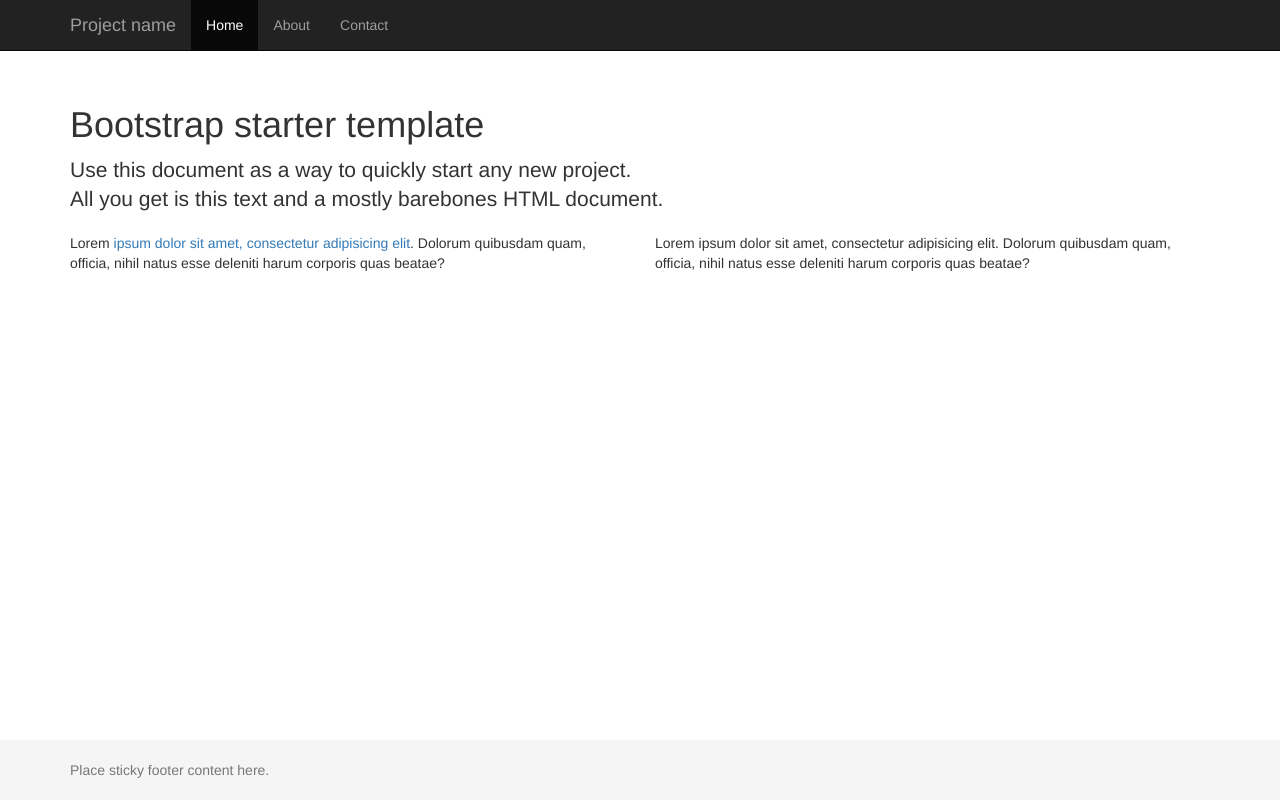
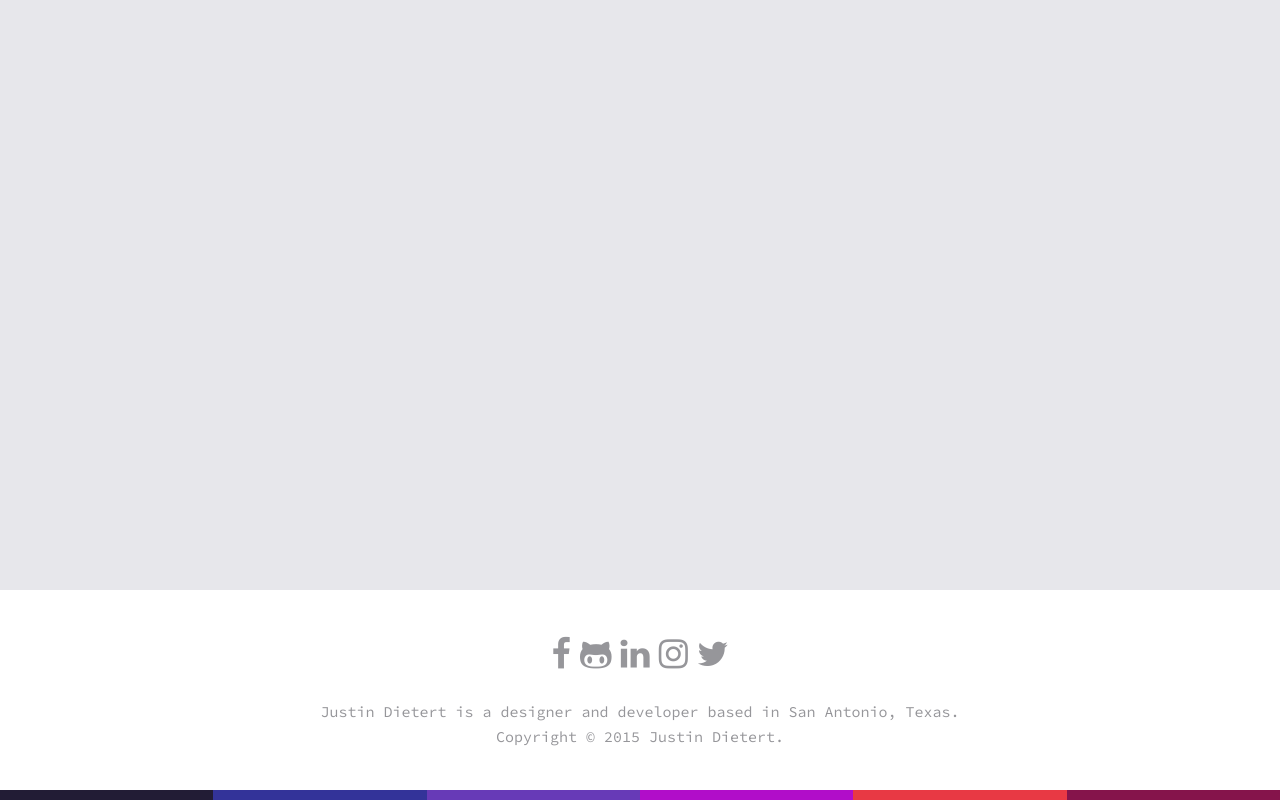
Before and after one commit to justindietert/codeup.dev, a PHP site: page /portfolio.html in a window 1280 px wide. Run offline with PHP 8.4, Linux system fonts and the light colour scheme; some libraries are stand-ins or nearby versions.

Commit message:
added sticky footer to portfolio page

```diff
--- a/public/css/main.css
+++ b/public/css/main.css
@@ -1,34 +1,96 @@
+
+html {
+    position: relative;
+    min-height: 100%;
+}
 body {
-    padding-top: 85px;
+    /* Margin bottom by footer height */
+    margin-bottom: 210px;
+    font-family: 'Source Code Pro', monospace;
+    font-weight: 400;
+    font-size: 15px;
+    background-color: #e7e7eb;
 }
-
-
 
 
 
 /* Sticky footer styles
 -------------------------------------------------- */
-html {
-    position: relative;
-    min-height: 100%;
-}
-body {
-  /* Margin bottom by footer height */
-  margin-bottom: 60px;
-}
+
 .footer {
-  position: absolute;
-  bottom: 0;
-  width: 100%;
-  /* Set the fixed height of the footer here */
-  height: 60px;
-  background-color: #f5f5f5;
+    position: absolute;
+    bottom: 0;
+    width: 100%;
+    /* Set the fixed height of the footer here */
+    height: 210px;
+    background-color: #fff;
 }
 
-/* Custom page CSS
--------------------------------------------------- */
-/* Not required for template or sticky footer method. */
+.social-block {
+    padding-top: 40px;
+}
 
-.text-muted {
-  margin: 20px 0;
+.social-block ul li a {
+    font-size: 34px;
+    color: #96969a;
+    margin: 0;
 }
+
+ul#social {
+    margin: 0;
+    padding: 0;
+    list-style: none;
+    text-align: center;
+}
+
+ul#social li {
+    display: inline;
+}
+
+.footer-text {
+    margin: 0;
+    padding-top: 20px;
+    color: #96969a;
+    text-align: center;
+    line-height: 25px;
+}
+
+.sub-footer {
+    height: 10px;
+    position: absolute;
+    bottom: 0;
+    width: 100%;
+}
+
+.sub-footer > .container-fluid {
+    padding: 0;
+}
+
+#indigo-brand, #blue-brand, #purple-brand,
+#fuchsia-brand, #red-brand, #maroon-brand {
+    height: 10px;
+}
+
+#indigo-brand {
+    background-color: #221c35;
+}
+
+#blue-brand {
+    background-color: #333399;
+}
+
+#purple-brand {
+    background-color: #673ab7;
+}
+
+#fuchsia-brand {
+    background-color: #b10dc9;
+}
+
+#red-brand {
+    background-color: #e83944;
+}
+
+#maroon-brand {
+    background-color: #85144b;
+}
--- a/public/portfolio.html
+++ b/public/portfolio.html
@@ -13,7 +13,7 @@
     <link rel="stylesheet" href="https://maxcdn.bootstrapcdn.com/bootstrap/3.3.2/css/bootstrap.min.css">
 
     <!-- Custom Google Fonts -->
-    <link href='http://fonts.googleapis.com/css?family=Source+Code+Pro:500|Alegreya+Sans:300,400,400italic' rel='stylesheet' type='text/css'>
+    <link href='http://fonts.googleapis.com/css?family=Source+Code+Pro:400|Alegreya+Sans:300,400,400italic' rel='stylesheet' type='text/css'>
 
     <!-- FontAwesome icons-->
     <link rel="stylesheet" href="//maxcdn.bootstrapcdn.com/font-awesome/4.3.0/css/font-awesome.min.css">
@@ -28,55 +28,53 @@
     <![endif]-->
 </head>
 <body>
-    <nav class="navbar navbar-inverse navbar-fixed-top">
-      <div class="container">
-        <div class="navbar-header">
-          <button type="button" class="navbar-toggle collapsed" data-toggle="collapse" data-target="#navbar" aria-expanded="false" aria-controls="navbar">
-            <span class="sr-only">Toggle navigation</span>
-            <span class="icon-bar"></span>
-            <span class="icon-bar"></span>
-            <span class="icon-bar"></span>
-          </button>
-          <a class="navbar-brand" href="#">Project name</a>
-        </div>
-        <div id="navbar" class="collapse navbar-collapse">
-          <ul class="nav navbar-nav">
-            <li class="active"><a href="#">Home</a></li>
-            <li><a href="#about">About</a></li>
-            <li><a href="#contact">Contact</a></li>
-          </ul>
-        </div><!--/.nav-collapse -->
-      </div>
-    </nav>
-
-    <div class="container">
-
-      <div class="starter-template">
-        <h1>Bootstrap starter template</h1>
-        <p class="lead">Use this document as a way to quickly start any new project.<br> All you get is this text and a mostly barebones HTML document.</p>
-      </div>
-
-      <div class="row">
-          <div class="col-md-6">
-              <p>Lorem <a href="#">ipsum dolor sit amet, consectetur adipisicing elit</a>. Dolorum quibusdam quam, officia, nihil natus esse deleniti harum corporis quas beatae?</p>
-          </div>
-
-          <div class="col-md-6">
-              <p>Lorem ipsum dolor sit amet, consectetur adipisicing elit. Dolorum quibusdam quam, officia, nihil natus esse deleniti harum corporis quas beatae?</p>
-          </div>
-      </div>
-
-    </div><!-- /.container -->
-
-    <footer class="footer">
-      <div class="container">
-        <p class="text-muted">Place sticky footer content here.</p>
-      </div>
-    </footer>
 
 
 
 
+
+
+
+    <footer class="footer">
+      <div class="container-fluid">
+          <div class="social-block">
+            <ul id="social">
+              <li>
+                <a href="http://facebook.com/justin.dietert" target="_blank"><i class="fa fa-facebook"></i></a>
+              </li>
+
+              <li>
+                <a href="http://github.com/justindietert" target="_blank"><i class="fa fa-github-alt"></i></a>
+              </li>
+
+              <li>
+                <a href="http://linkedin.com/in/justindietert" target="_blank"><i class="fa fa-linkedin"></i></a>
+              </li>
+
+              <li>
+                <a href="http://instagram.com/justindietert" target="_blank"><i class="fa fa-instagram"></i></a>
+              </li>
+
+              <li>
+                <a href="http://twitter.com/justindietert" target="_blank"><i class="fa fa-twitter"></i></a>
+              </li>
+            </ul>
+          </div>
+
+        <p class="footer-text">Justin Dietert is a designer and developer based&nbsp;in&nbsp;San&nbsp;Antonio,&nbsp;Texas.<br>Copyright &copy; 2015 Justin Dietert.</p>
+      </div>
+    </footer>
+
+    <div class="sub-footer">
+      <div class="container-fluid">
+        <div class="col-xs-2" id="indigo-brand"></div>
+        <div class="col-xs-2" id="blue-brand"></div>
+        <div class="col-xs-2" id="purple-brand"></div>
+        <div class="col-xs-2" id="fuchsia-brand"></div>
+        <div class="col-xs-2" id="red-brand"></div>
+        <div class="col-xs-2" id="maroon-brand"></div>
+      </div>
+    </div>
 
     <!-- jQuery (necessary for Bootstrap's JavaScript plugins) -->
     <script src="https://ajax.googleapis.com/ajax/libs/jquery/1.11.2/jquery.min.js"></script>
```
